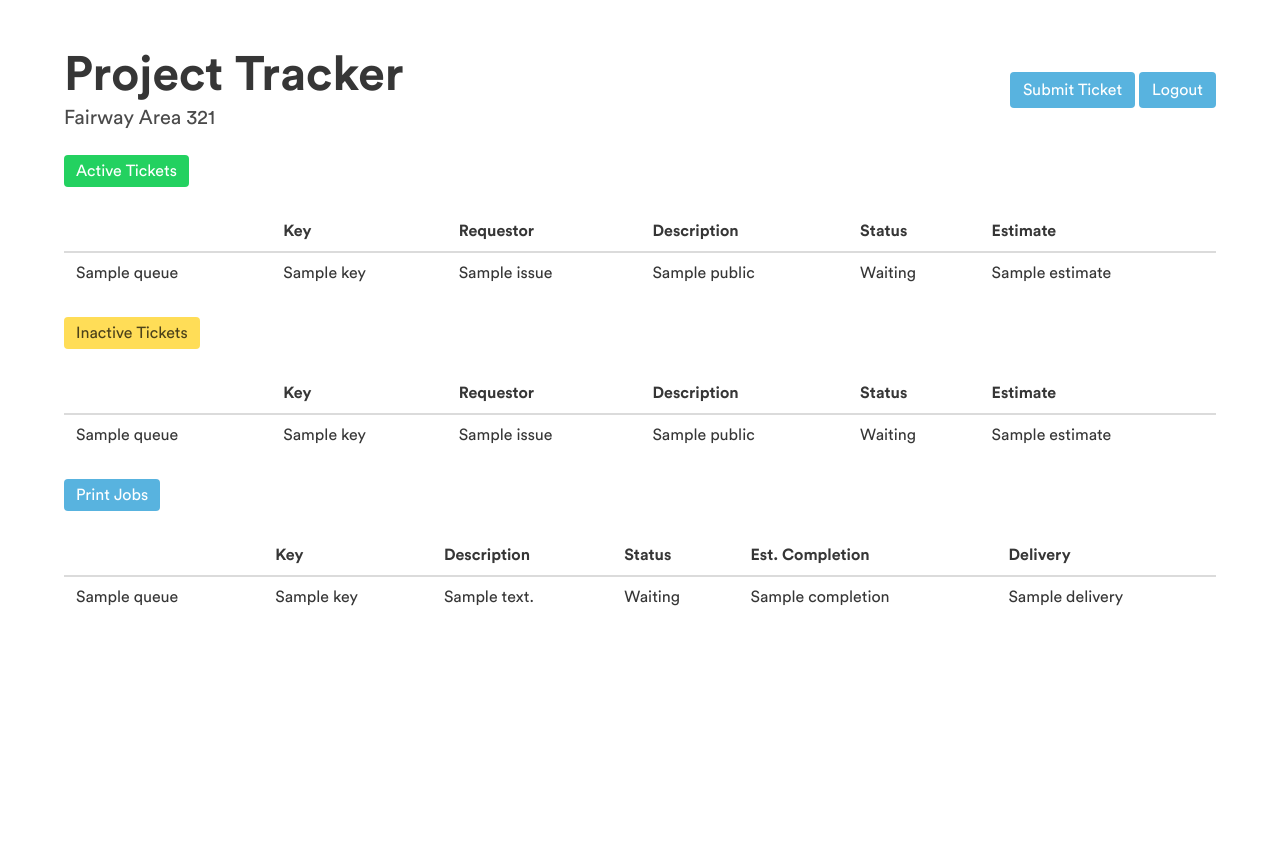
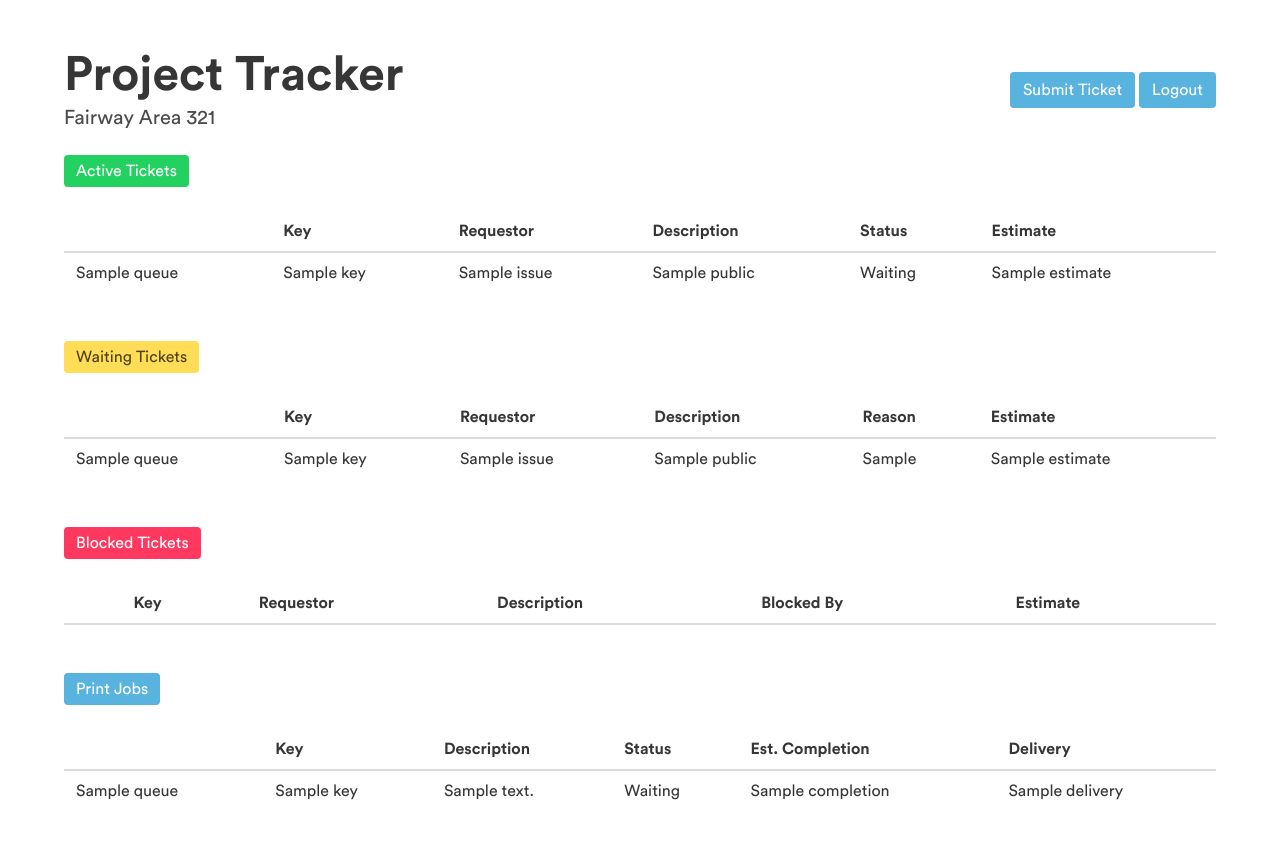
Before and after one commit to robbykanyur/fairway-project-tracker, a Flask app: template templates/home.html in a window 1280 px wide. Before the commit the page ends 606 px from the top, so only its background shows below. Run offline with Flask 2, Linux system fonts and the light colour scheme; the template is opened without the code that fills it: most values are stand-ins (such as "Sample title", 1, 10 or a date in 2020); lists and menus that the app fills with data are empty; some libraries are stand-ins or nearby versions.

Commit message:
Added 'blocked by' field to blocked tickets

```diff
--- a/marketing.py
+++ b/marketing.py
@@ -88,7 +88,7 @@ def submit():
     if request.method == 'GET':
         r_variables = airtable('Variables','GET')
 
-        data = fetch_and_filter_issues()
+        data = fetch_and_filter_issues()["data"]
 
         story_points = 0
         for issue in data:
@@ -134,16 +134,19 @@ def home():
 
     data = split_tickets(issues)
 
-    return render_template('home.html', active=data[0], inactive=data[1], print_jobs=print_jobs)
+    return render_template('home.html', active=data[0], inactive=data[1], blocked=data[2], print_jobs=print_jobs)
 
 def split_tickets(issues):
     data = []
     active = []
     inactive = []
+    blocked = []
 
     for issue in issues:
         if issue["status_public"] == "Waiting":
             inactive.append(issue)
+        elif issue["status_public"] == "Blocked":
+            blocked.append(issue)
         else:
             active.append(issue)
 
@@ -153,8 +156,12 @@ def split_tickets(issues):
     for index, item in enumerate(inactive):
         item["queue"] = index + 1
 
+    for index, item in enumerate(blocked):
+        item["queue"] = index + 1
+
     data.append(active)
     data.append(inactive)
+    data.append(blocked)
 
     return data
 
@@ -179,14 +186,22 @@ def fetch_and_filter_issues():
     all_print_jobs = []
     active_print_jobs = []
 
+    for issue in r_issues["records"]:
+        if 'Public' not in issue['fields']:
+            issue['fields']['Public'] = 'Internal Project'
+
     for issue in r_print["records"]:
-        print(issue)
         item = {}
 
         if 'Key' in issue['fields']:
             item["key"] = issue["fields"]["Key"]
         else:
             item["key"] = ''
+
+        if 'Last Modified' in issue['fields']:
+            item["modified"] = issue["fields"]["Last Modified"]
+        else:
+            item['modified'] = ''
 
         if 'Name' in issue['fields']:
             item["description"] = issue["fields"]["Name"]
@@ -231,6 +246,21 @@ def fetch_and_filter_issues():
         else:
             item["key"] = ''
 
+        if 'Id' in issue['fields']:
+            item["id"] = issue["fields"]['Id']
+        else:
+            item['id'] = ''
+
+        if 'Wait Reason' in issue['fields']:
+            item["wait_reason"] = issue["fields"]["Wait Reason"]
+        else:
+            item["wait_reason"] = ''
+
+        if 'Blocked By' in issue['fields']:
+            item["blocked_by_id"] = issue["fields"]["Blocked By"]
+        else:
+            item["blocked_by_id"] = ''
+
         if 'Status' in issue['fields']:
             item["status"] = issue["fields"]["Status"]
         else:
@@ -273,6 +303,9 @@ def fetch_and_filter_issues():
 
     for i in range (0, len(data)):
         data[i]["queue"] = 0
+        if data[i]["blocked_by_id"] != '':
+            data[i]["blocked_by"] = [issue['fields']['Public'] for issue in r_issues['records'] if issue['id'] == data[i]["blocked_by_id"][0]][0]
+            data[i]["estimate"] = 'TBD'
         if data[i]["estimate"] == '':
             data[i]["estimate"] = 'TBD'
         if data[i]["requestor_id"] != '':
@@ -288,6 +321,10 @@ def fetch_and_filter_issues():
             data[i]["status_public"] = "Submitted"
         elif data[i]["status"] == "Staged":
             data[i]["status_public"] = "Received"
+        elif data[i]["status"] == "Blocked":
+            data[i]["status_public"] = "Blocked"
+        else:
+            data[i]["status_public"] = ""
 
     payload["data"] = data
     payload["print"] = active_print_jobs
--- a/templates/home.html
+++ b/templates/home.html
@@ -45,8 +45,9 @@
   </table>
 </div>
 <br>
+<br>
 <div class="container">
-  <span class="tag is-warning is-medium">Inactive Tickets</span>
+  <span class="tag is-warning is-medium">Waiting Tickets</span>
 </div>
 <br>
 <div class="container">
@@ -57,7 +58,7 @@
         <th>Key</th>
         <th>Requestor</th>
         <th>Description</th>
-        <th>Status</th>
+        <th>Reason</th>
         <th>Estimate</th>
       </tr>
     </thead>
@@ -68,13 +69,46 @@
         <td>{{ issue["key"] }}</td>
         <td>{{ issue["requestor_name"] }}</td>
         <td>{{ issue["public"] }}</td>
-        <td>{{ issue["status_public"] }}</td>
+        <td>{{ issue["wait_reason"] }}</td>
         <td>{{ issue["estimate"] }}</td>
       </tr>
       {% endfor %}
     </tbody>
   </table>
 </div>
+<br>
+<br>
+<div class="container">
+  <span class="tag is-danger is-medium">Blocked Tickets</span>
+</div>
+<br>
+<div class="container">
+  <table class="table is-striped is-fullwidth">
+    <thead>
+      <tr>
+        <th></th>
+        <th>Key</th>
+        <th>Requestor</th>
+        <th>Description</th>
+        <th>Blocked By</th>
+        <th>Estimate</th>
+      </tr>
+    </thead>
+    <tbody>
+      {% for issue in blocked %}
+      <tr>
+        <td>{{ issue["queue"] }}</td>
+        <td>{{ issue["key"] }}</td>
+        <td>{{ issue["requestor_name"] }}</td>
+        <td>{{ issue["public"] }}</td>
+        <td>{{ issue["blocked_by"] }}</td>
+        <td>{{ issue["estimate"] }}</td>
+      </tr>
+      {% endfor %}
+    </tbody>
+  </table>
+</div>
+<br>
 <br>
 <div class="container">
   <span class="tag is-primary is-medium">Print Jobs</span>
```
